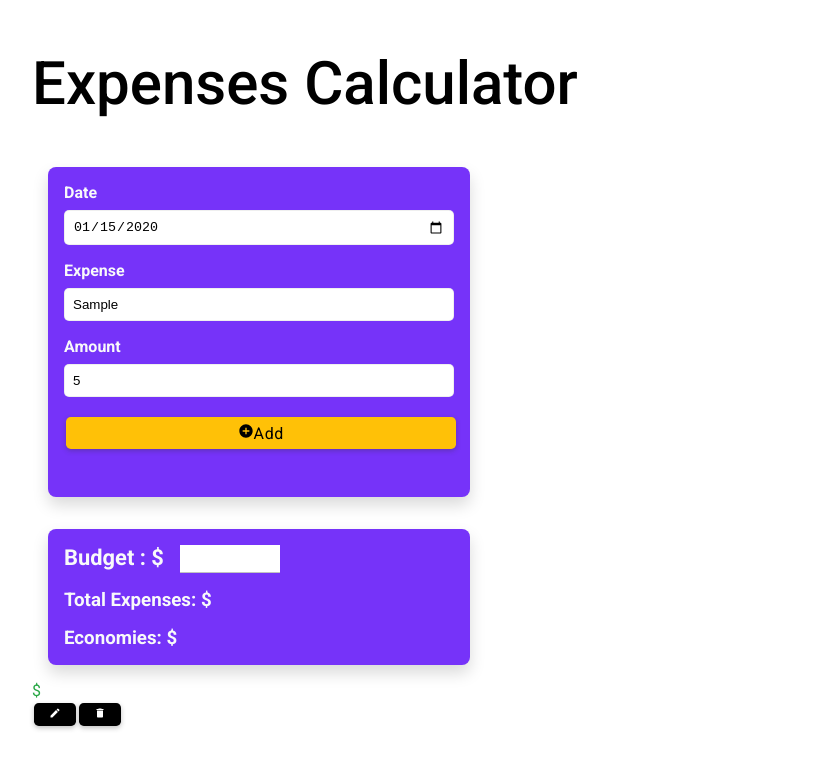
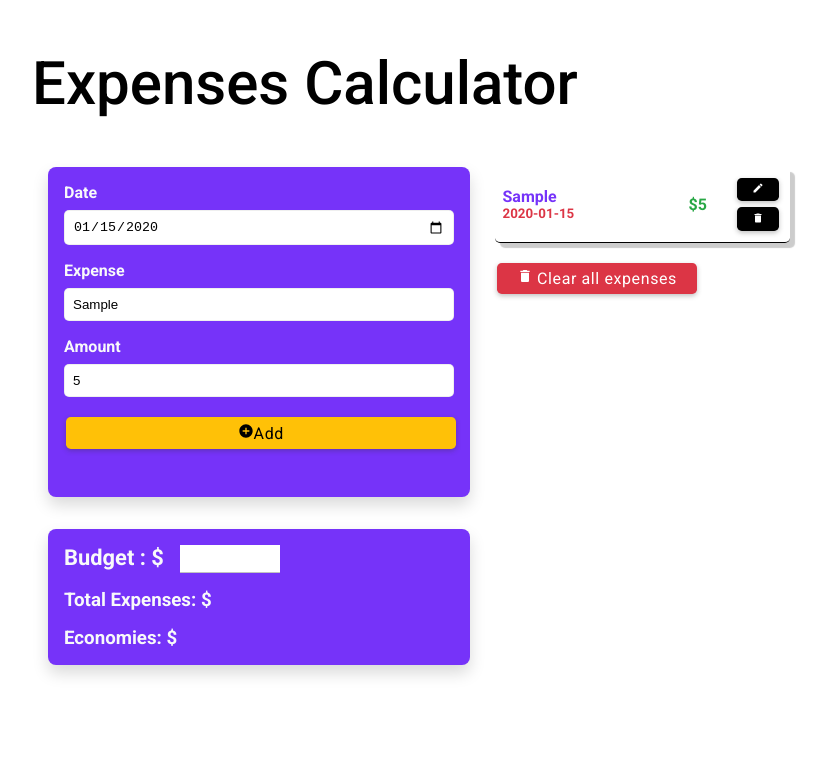
Before and after one commit to ArfinHasib/React-Projects, a React (Create React App) app: page / in a window 1280 px wide. Both pictures are taken after typing "2020-01-15", "Sample", "5" into the empty fields and a click on the button "Add". Shown: the top 768 px of the page, without its empty margins (158-984 px from the left). Built offline with nearby package versions, Linux system fonts and the light colour scheme.

Commit message:
25 - Expense Calc (Handle Clear all expenses from storage and UI)

```diff
--- a/src/projects/25-expenses-calculator/ExpensesCalcApp.jsx
+++ b/src/projects/25-expenses-calculator/ExpensesCalcApp.jsx
@@ -5,13 +5,13 @@ import ExpensesList from './components/ExpensesList';
 import { BudgetStyle } from './components/styles/Budget.style';
 import { v4 as uuidV4 } from 'uuid';
 
-const initialExpenses = localStorage.getItem('expenses')
+const initialExpense = localStorage.getItem('expenses')
    ? JSON.parse(localStorage.getItem('expenses'))
    : [];
 
 export default function ExpensesCalcApp() {
    // All expenses
-   const [expenses, setExpenses] = useState('');
+   const [expenses, setExpenses] = useState(initialExpense);
    // Single expense
    const [date, setDate] = useState('');
    // Single Amount
@@ -64,6 +64,12 @@ export default function ExpensesCalcApp() {
       localStorage.setItem('expenses', JSON.stringify(expenses));
    }, [expenses]);
 
+   // Handle Clear all Expense
+   const clearExpenses = () => {
+      setExpenses([]);
+      // Alert
+   };
+
    return (
       <main className='container'>
          <Title text='Expenses Calculator' />
@@ -106,9 +112,14 @@ export default function ExpensesCalcApp() {
                   </div>
                </section>
             </aside>
-         </section>
-         <section>
-            <ExpensesList />
+            <section>
+               <ExpensesList
+                  expenses={expenses}
+                  // handleDelete={handleDelete}
+                  // handleEdit={handleEdit}
+                  handleClearAllExpenses={clearExpenses}
+               />
+            </section>
          </section>
       </main>
    );
--- a/src/projects/25-expenses-calculator/components/ExpenseItem.jsx
+++ b/src/projects/25-expenses-calculator/components/ExpenseItem.jsx
@@ -1,16 +1,12 @@
 import React from 'react';
 import { MdEdit, MdDelete } from 'react-icons/md';
+import { ExpenseItemStyle } from './styles/ExpenseItem.style';
 
-export default function ExpenseItem({
-   charge,
-   date,
-   amount,
-   handleEdit,
-   handleDelete,
-   id,
-}) {
+export default function ExpenseItem({ expense, handleEdit, handleDelete }) {
+   const { id, charge, date, amount } = expense;
+
    return (
-      <div className='expense-details'>
+      <ExpenseItemStyle className='expense-details'>
          <div
             className='d-flex flex-column'
             style={{ alignItems: 'flex-start' }}
@@ -18,7 +14,9 @@ export default function ExpenseItem({
             <h4 className='text-primary'>{charge}</h4>
             <small className='text-danger'>{date}</small>
          </div>
-         <div className='text-success'>${amount}</div>
+         <div className='text-success' style={{ marginRight: '1rem' }}>
+            ${amount}
+         </div>
          <div>
             <button className='btn btn-sm' onClick={() => handleEdit(id)}>
                <MdEdit />
@@ -27,6 +25,6 @@ export default function ExpenseItem({
                <MdDelete />
             </button>
          </div>
-      </div>
+      </ExpenseItemStyle>
    );
 }
--- a/src/projects/25-expenses-calculator/components/ExpensesList.jsx
+++ b/src/projects/25-expenses-calculator/components/ExpensesList.jsx
@@ -2,14 +2,26 @@ import React from 'react';
 import { MdDelete } from 'react-icons/md';
 import ExpenseItem from './ExpenseItem';
 
-export default function ExpensesList({ clearItems, expenses = [] }) {
+export default function ExpensesList({
+   expenses,
+   handleClearAllExpenses,
+   handleDelete,
+   handleEdit,
+}) {
    return (
       <>
          <ul className='list'>
-            <ExpenseItem />
+            {expenses.map((expense) => (
+               <ExpenseItem
+                  expense={expense}
+                  key={expense.id}
+                  handleDelete={handleDelete}
+                  handleEdit={handleEdit}
+               />
+            ))}
          </ul>
          {expenses.length > 0 && (
-            <button className='btn btn-danger' onClick={clearItems}>
+            <button className='btn btn-danger' onClick={handleClearAllExpenses}>
                <MdDelete /> Clear all expenses
             </button>
          )}
```
